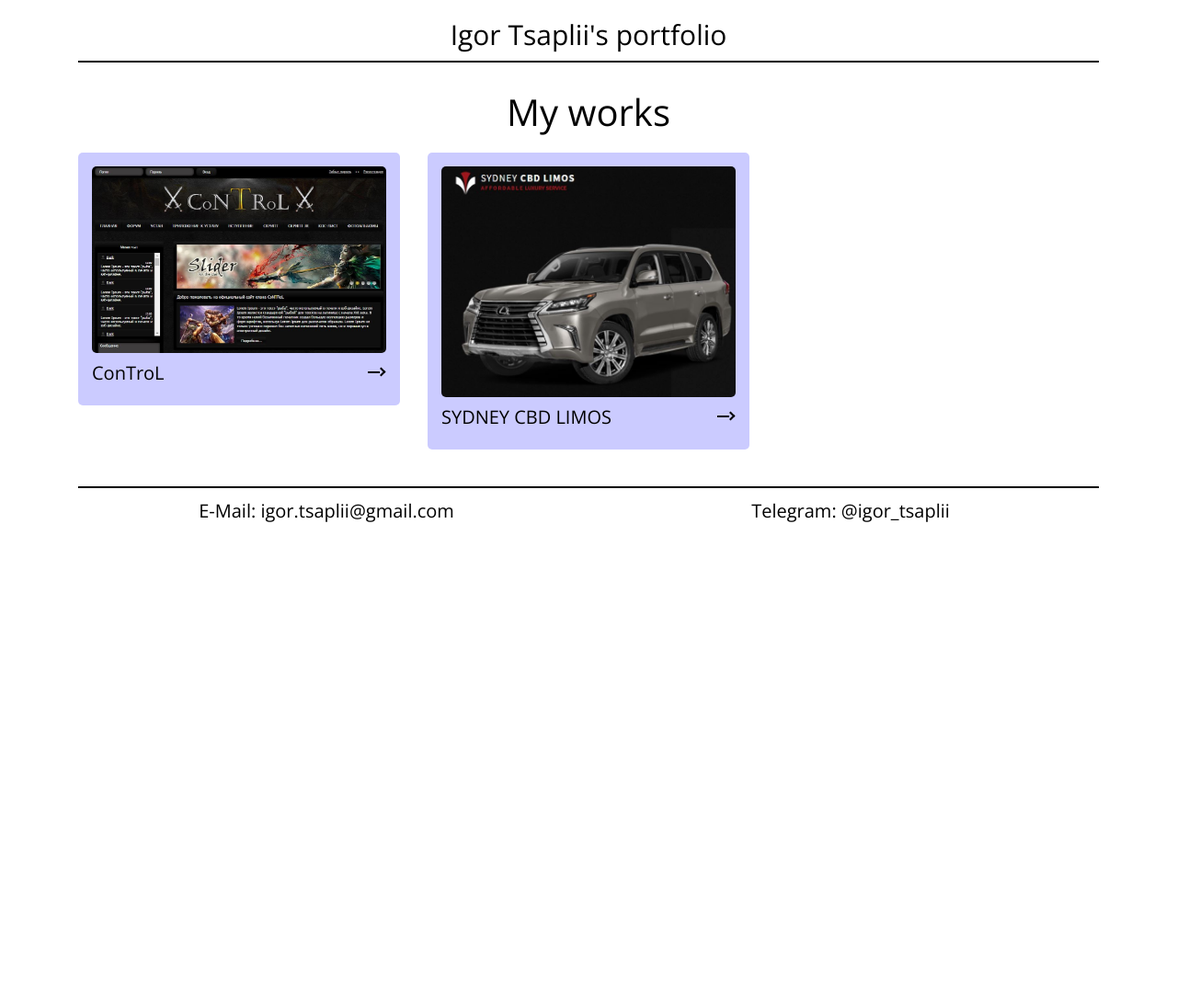
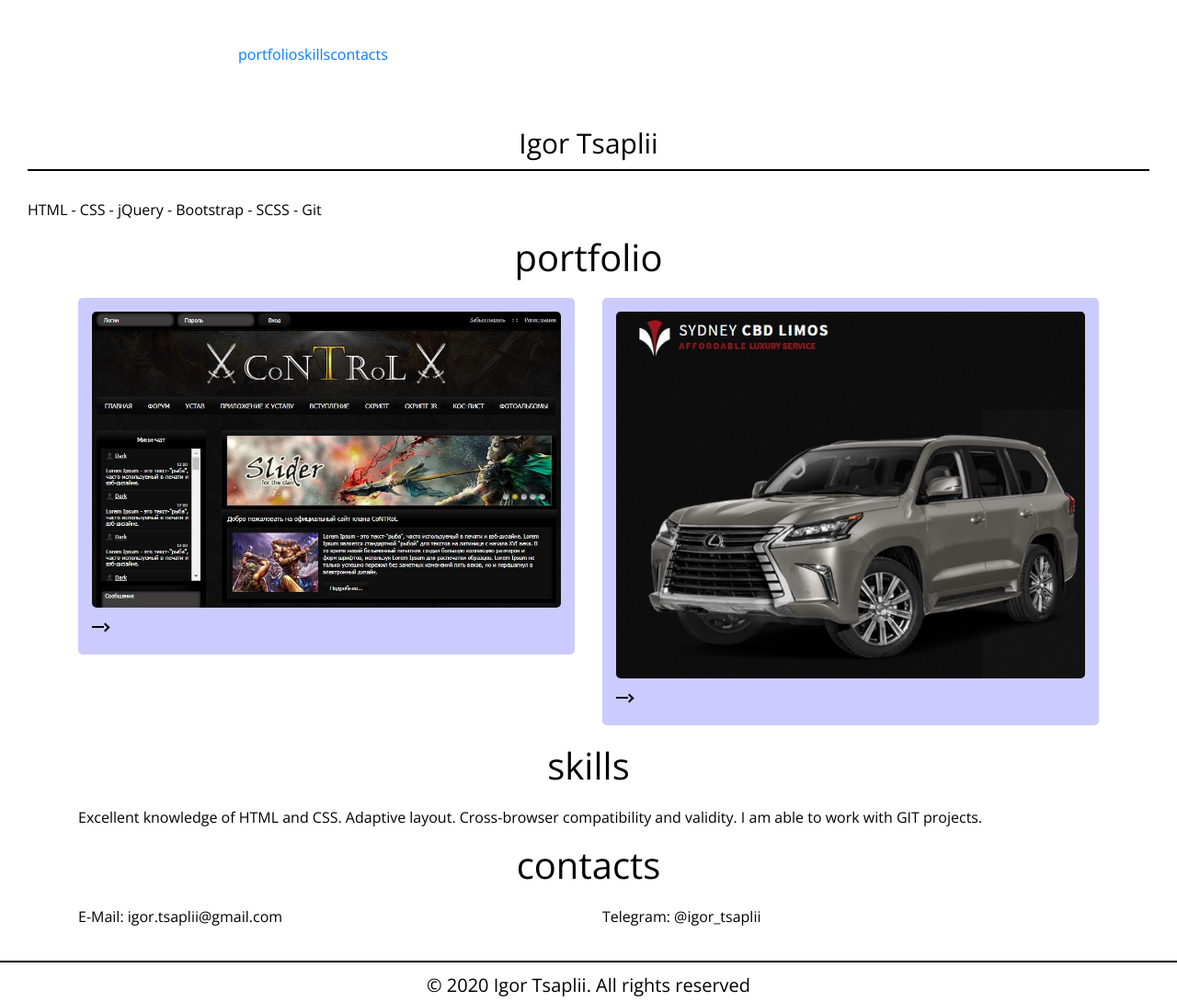
Before and after one commit to IgorTsaplii/IgorTsaplii.github.io, a plain HTML site: page index.html in a window 1280 px wide. Shown: the whole page at 92% size. Before the commit the page ends 800 px from the top, so only its background shows below. Drawn offline with nearby package versions, Linux system fonts and the light colour scheme.

Commit message:
Add files via upload

```diff
--- a/index.html
+++ b/index.html
@@ -11,55 +11,89 @@
   <link rel="stylesheet" href="styles/style.css">
 </head>
 <body>
-	<div class="loading_bg">
+	<nav class="navbar navbar-expand-md navbar-dark ">
+	  <a class="navbar-brand" href="#first_block">Igor Tsaplii</a>
+	  <button class="navbar-toggler" type="button" data-toggle="collapse" data-target="#navbarSupportedContent" aria-controls="navbarSupportedContent" aria-expanded="false" aria-label="Toggle navigation">
+	    <span class="navbar-toggler-icon"></span>
+	  </button>
+
+	  <div class="collapse navbar-collapse" id="navbarSupportedContent">
+	    <ul class="navbar-nav">
+	    	<li><a href="#portfolio">portfolio</a></li>
+	    	<li><a href="#skills">skills</a></li>
+	    	<li><a href="#contacts">contacts</a></li>
+	    </ul>
+	  </div>
+	</nav>
+
+
+
+	<!-- <div class="loading_bg">
 		<div class="col-8 col-sm-6 col-md-4 col-lg-2">
 			<img src="images/cogwheel1.svg" alt="cogwheel">
 			<h2>Loading...</h2>
 		</div>
-	</div>
-	<!-- <div class="banner">
-		<img src="images/pwcontrol_main.jpg" alt="pwcontrol main"  class="col-12 col-sm-10 col-md-8 ">
 	</div> -->
-	<div class="container-md">
+	<section class="container-fluid" id="first_block">
+		<h1 class="col-12">Igor Tsaplii</h1>
+		<p class="col-12">HTML - CSS - jQuery - Bootstrap - SCSS - Git</p>
+	</section>
+
+	<section class="container-md portfolio" id="portfolio">
 		<div class="row">
-			<h1 class="col-12">Igor Tsaplii's portfolio</h1>
-			<h2 class="col-12">My works</h2>
-			<div class="col-12 col-md-6 col-lg-4">
+			<h2 class="col-12">portfolio</h2>
+			<div class="col-12 col-sm-6">
 				<div class="works_item">
 					<img src="images/control.JPG" alt="Control website">
-					<div class="row">
-						<h3 class="col-10">ConTroL</h3>
-						<div class="col-2 a_block">
 					<a href="my_works/control/index.html" target="_blank"></a>
 				</div>
 			</div>
-				</div>
-			</div>
-			<div class="col-12 col-md-6 col-lg-4">
+			<div class="col-12 col-sm-6">
 				<div class="works_item">
 					<img src="images/sydney.JPG" alt="SYDNEY CBD LIMOS website">
-					<div class="row">
-						<h3 class="col-10">SYDNEY CBD LIMOS</h3>
-						<div class="col-2 a_block">
 					<a href="my_works/sydney/index.html" target="_blank"></a>
 				</div>
 			</div>
 		</div>
+	</section>
+	<section class="container-fluid" id="skills">
+		<div class="container-md">
+			<div class="row">
+				<h2 class="col-12">skills</h2>
+				<p class="col-12">Excellent knowledge of HTML and CSS. Adaptive layout. Cross-browser compatibility and validity. I am able to work with GIT projects.</p>
 			</div>
 		</div>
-		<footer>
+	</section>
+	<section class="container-md" id="contacts">
 		<div class="row">
+			<h2 class="col-12">contacts</h2>
 			<p class="col-12 col-md-6">E-Mail: igor.tsaplii@gmail.com</p>
 			<p class="col-12 col-md-6">Telegram: @igor_tsaplii</p>
 		</div>
+	</section>
+		<footer>
+			<p>© 2020 Igor Tsaplii. All rights reserved</p>
 		</footer>
 	</div>
 	<script>
-		$(document).ready(function(){
+		/*$(document).ready(function(){
 			setTimeout(function (){
 			$('.loading_bg').css("display", "none");
 			}, 1000);
+		});*/
+
+		$(window).scroll(function() {
+			if ($(this).scrollTop() > 50) {
+				$('.navbar').css("padding-bottom", "8px").css("padding-top", "8px");
+				/*$('.navbar ul>li').css("font-size", "18px");.animate({fontSize: "35px" }, 1000 )*/
+				$('.navbar-brand').css("font-size", "35px");/*.animate({fontSize: '35px' }, 1000)*/
+			}else{
+				$('.navbar').css("padding-bottom", "20px").css("padding-top", "20px");
+				/*$('.navbar ul>li').css("font-size", "24px");*//*.animate({fontSize: "45px" }, 1000 )*/
+				$('.navbar-brand').css("font-size", "45px");/*.animate({fontSize: '45px' }, 1000)*/
+			}
 		});
+
 	</script>
 </body>
 </html>
```
Lines whose indentation alone changed are shown as unchanged.
